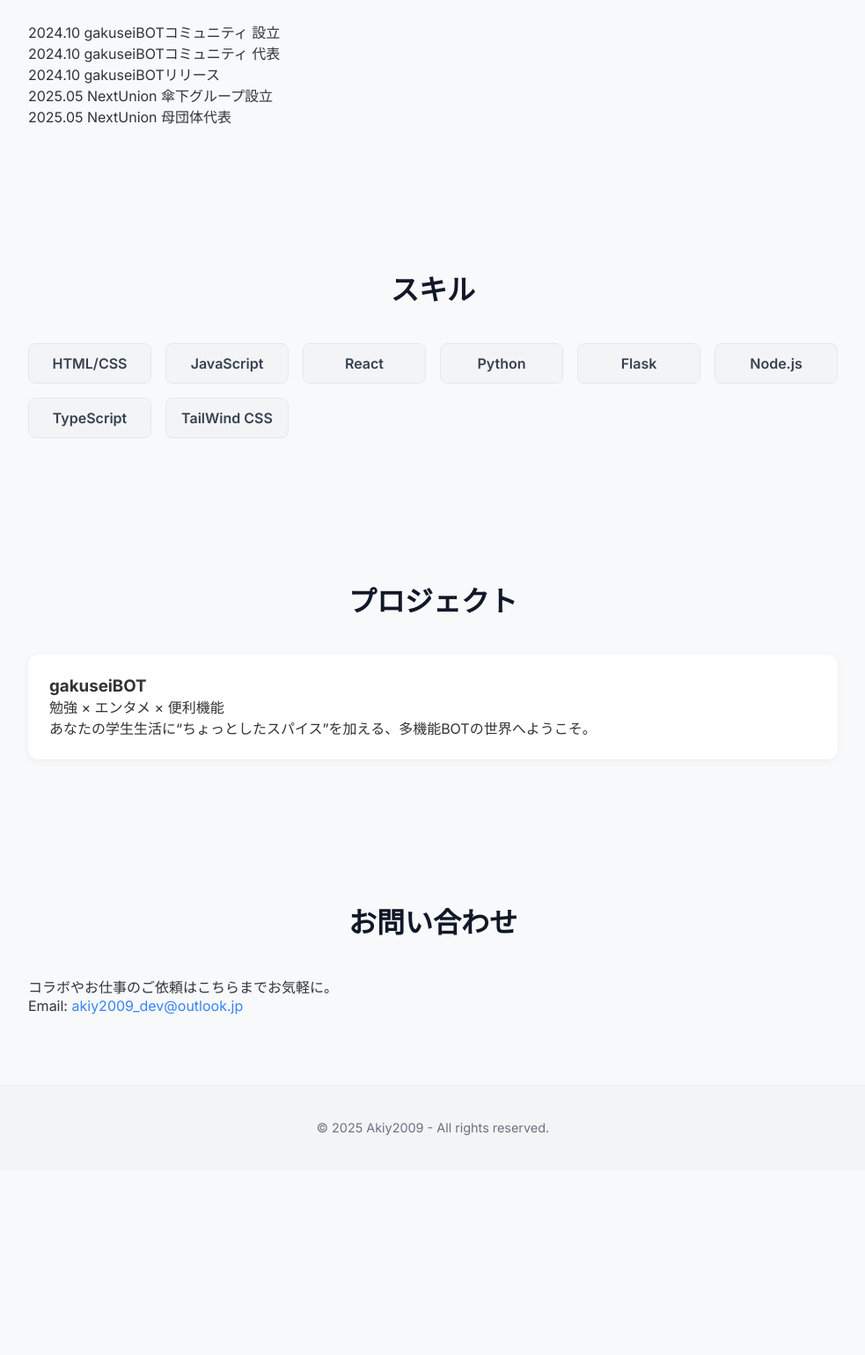
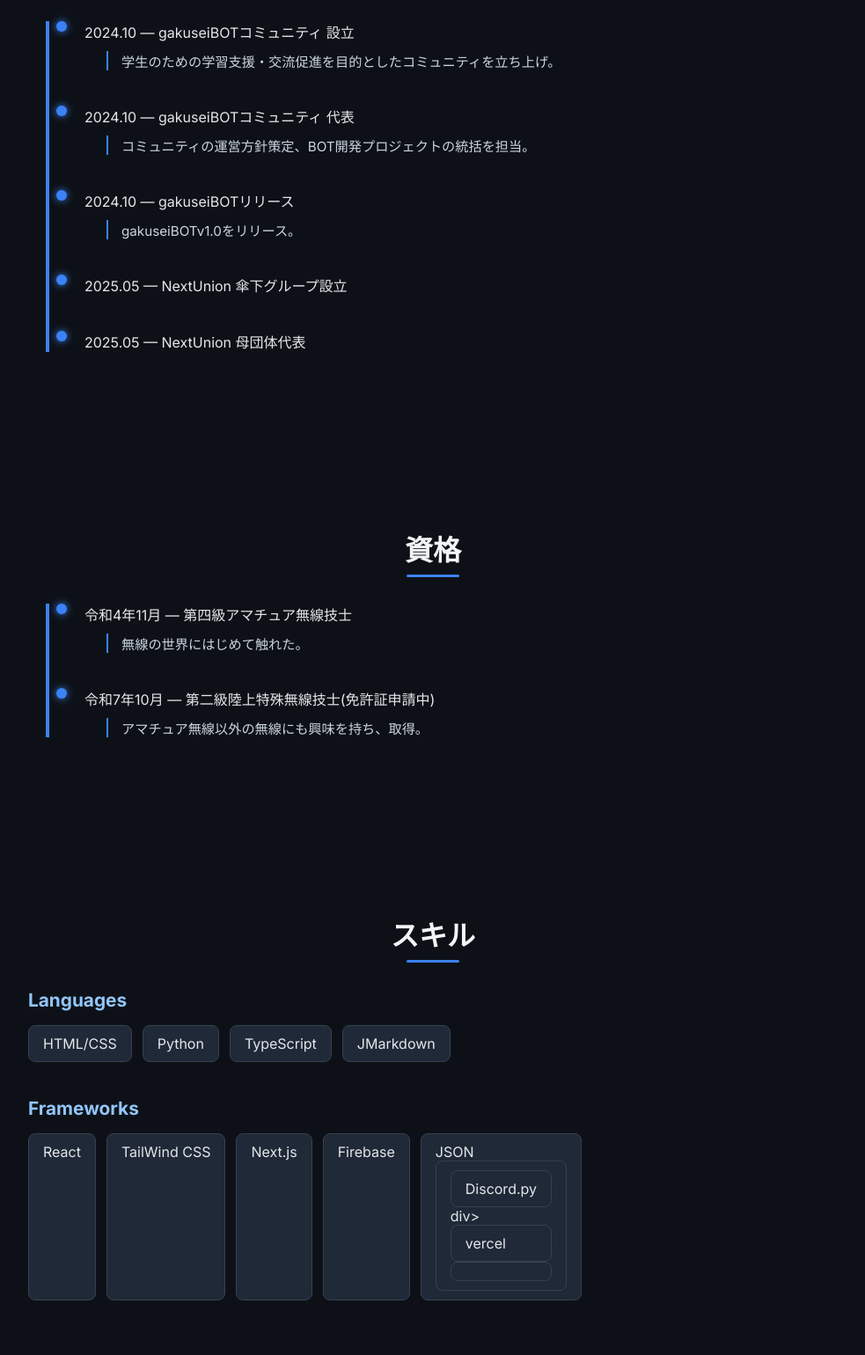
Before and after one commit to akiy2009/akiy2009.github.io, a plain HTML site: page index.html in a window 1280 px wide. Shown: the part 1260-2800 px from the top of the page at 88% size, without its empty margins (148-1131 px from the left). Before the commit the page ends 2590 px from the top, so only its background shows below. Drawn offline with nearby package versions, Linux system fonts and the light colour scheme.

Commit message:
Update index.html

```diff
--- a/index.html
+++ b/index.html
@@ -3,21 +3,18 @@
 <head>
   <meta charset="UTF-8">
   <meta name="viewport" content="width=device-width, initial-scale=1.0">
-  <meta name="description" content="このページはAkiy2009の自己紹介サイトです。学生としての活動やスキル、プロジェクトを紹介しています。">
-  <title>Akiy2009の自己紹介サイト</title>
+  <title>Akiy2009 | Portfolio</title>
   <link href="https://fonts.googleapis.com/css2?family=Inter:wght@400;600;700&display=swap" rel="stylesheet">
-  <script src="https://unpkg.com/aos@2.3.4/dist/aos.js"></script>
   <link href="https://unpkg.com/aos@2.3.4/dist/aos.css" rel="stylesheet">
   <style>
-    * {
-      margin: 0; padding: 0; box-sizing: border-box;
-    }
+    * { margin: 0; padding: 0; box-sizing: border-box; }
     body {
       font-family: 'Inter', sans-serif;
-      background-color: #f7f9fb;
-      color: #333;
+      background: #0d1117;
+      color: #e5e7eb;
       scroll-behavior: smooth;
     }
+
     header {
       height: 100vh;
       display: flex;
@@ -25,126 +22,266 @@
       align-items: center;
       flex-direction: column;
       text-align: center;
-      background: #ffffff;
-      padding: 0 20px;
     }
+
     header h1 {
       font-size: 3.5rem;
       font-weight: 700;
-      color: #111827;
+      color: #ffffff;
     }
-    header p {
-      font-size: 1.25rem;
-      color: #6b7280;
+
+    .typing {
+      font-size: 1.2rem;
+      color: #9ca3af;
       margin-top: 1rem;
+      border-right: 2px solid #9ca3af;
+      white-space: nowrap;
+      overflow: hidden;
+      width: 0;
+      animation: typing 4s steps(30, end) forwards, blink 1s infinite;
     }
-    .section {
+
+    @keyframes typing { from { width: 0 } to { width: 20em } }
+    @keyframes blink { 50% { border-color: transparent } }
+
+    section {
       padding: 80px 20px;
       max-width: 960px;
       margin: auto;
     }
+
     h2 {
       font-size: 2rem;
       font-weight: 600;
       text-align: center;
       margin-bottom: 40px;
-      color: #111827;
+      color: #f3f4f6;
+      position: relative;
+    }
+
+    h2::after {
+      content: "";
+      position: absolute;
+      bottom: -10px;
+      left: 50%;
+      transform: translateX(-50%);
+      width: 60px;
+      height: 3px;
+      background: #3b82f6;
+      border-radius: 2px;
+    }
+
+    /* 経歴・資格タイムライン */
+    .timeline {
+      position: relative;
+      margin-left: 20px;
+      padding-left: 20px;
+      border-left: 4px solid #3b82f6;
+    }
+
+    .timeline-item {
+      position: relative;
+      margin-bottom: 40px;
+      padding-left: 20px;
+    }
+
+    .timeline-item::before {
+      content: "";
+      position: absolute;
+      left: -12px;
+      top: 0;
+      width: 12px;
+      height: 12px;
+      background: #3b82f6;
+      border-radius: 50%;
+      box-shadow: 0 0 8px #3b82f6;
+    }
+
+    .timeline-detail {
+      margin-top: 10px;
+      margin-left: 25px;
+      border-left: 2px solid #3b82f6;
+      padding-left: 15px;
+      color: #cbd5e1;
+      font-size: 0.95rem;
+    }
+
+    /* スキルカテゴリ */
+    .skills-category { margin-bottom: 40px; }
+    .skills-category h3 {
+      font-size: 1.3rem;
+      color: #93c5fd;
+      margin-bottom: 16px;
     }
     .skills-list {
-      display: grid;
-      grid-template-columns: repeat(auto-fit, minmax(120px, 1fr));
-      gap: 16px;
+      display: flex;
+      flex-wrap: wrap;
+      gap: 12px;
     }
     .skills-list div {
-      background: #f3f4f6;
-      padding: 12px;
+      background: #1f2937;
+      border: 1px solid #374151;
+      padding: 10px 16px;
       border-radius: 8px;
-      text-align: center;
-      font-weight: 600;
-      color: #374151;
-      border: 1px solid #e5e7eb;
       transition: all 0.3s ease;
     }
     .skills-list div:hover {
-      background: #e5e7eb;
+      background: #2563eb;
+      color: #fff;
+      transform: translateY(-3px);
+      box-shadow: 0 4px 12px rgba(37, 99, 235, 0.4);
     }
+
+    /* プロジェクトカード */
     .projects {
       display: grid;
       grid-template-columns: repeat(auto-fit, minmax(280px, 1fr));
       gap: 24px;
     }
     .project-card {
-      background: #ffffff;
+      background: #111827;
+      border: 1px solid #1f2937;
       padding: 24px;
       border-radius: 12px;
-      box-shadow: 0 2px 8px rgba(0, 0, 0, 0.05);
       transition: transform 0.3s ease, box-shadow 0.3s ease;
     }
     .project-card:hover {
-      transform: translateY(-5px);
-      box-shadow: 0 8px 24px rgba(0, 0, 0, 0.1);
+      transform: translateY(-6px);
+      box-shadow: 0 10px 24px rgba(37, 99, 235, 0.2);
     }
+    .project-card a {
+      color: inherit;
+      text-decoration: none;
+      display: block;
+      height: 100%;
+      width: 100%;
+    }
+
     footer {
       text-align: center;
       padding: 40px 20px;
-      background-color: #f3f4f6;
+      background-color: #111827;
       font-size: 0.9rem;
-      color: #6b7280;
+      color: #9ca3af;
     }
-    a {
-      color: #3b82f6;
-      text-decoration: none;
-    }
-    a:hover {
-      text-decoration: underline;
-    }
+
+    a { color: #60a5fa; text-decoration: none; }
+    a:hover { text-decoration: underline; }
   </style>
 </head>
 <body>
+
   <header>
     <h1>Akiy2009</h1>
-    <p>Full Stack Engineer | Creative Developer</p>
+    <p class="typing">Full Stack Engineer | Creative Developer</p>
   </header>
 
-  <section class="section" data-aos="fade-up">
+  <!-- 自己紹介 -->
+  <section data-aos="fade-up">
     <h2>自己紹介</h2>
-    <p>私は学生という立場を最大限に活かし、多方面で積極的に活動しています。特に学生同士のコミュニティ形成に力を入れ、Discordなどを活用したコミュニティ運営を行っています。また、学習支援や交流促進のためのBOTを自作し、使いやすく役立つツールの提供にも取り組んでいます。</p>
+    <p>
+      私は学生という立場を最大限に活かし、多方面で積極的に活動しています。
+      特に学生同士のコミュニティ形成に力を入れ、Discordなどを活用したコミュニティ運営を行っています。
+      また、学習支援や交流促進のためのBOTを自作し、使いやすく役立つツールの提供にも取り組んでいます。
+    </p>
   </section>
 
-  <section class="section" data-aos="fade-up">
+  <!-- 経歴 -->
+  <section data-aos="fade-up">
     <h2>経歴</h2>
-    <p>2024.10 gakuseiBOTコミュニティ 設立</p>
-    <p>2024.10 gakuseiBOTコミュニティ 代表</p>
-    <p>2024.10 gakuseiBOTリリース</p>
-    <p>2025.05 NextUnion 傘下グループ設立</p>
-    <p>2025.05 NextUnion 母団体代表</p>
-  </section>
-
-  <section class="section" data-aos="fade-up">
-    <h2>スキル</h2>
-    <div class="skills-list">
-      <div>HTML/CSS</div>
-      <div>JavaScript</div>
-      <div>React</div>
-      <div>Python</div>
-      <div>Flask</div>
-      <div>Node.js</div>
-      <div>TypeScript</div>
-      <div>TailWind CSS</div>
+    <div class="timeline">
+      <div class="timeline-item">
+        <p>2024.10 — gakuseiBOTコミュニティ 設立</p>
+        <div class="timeline-detail">
+          学生のための学習支援・交流促進を目的としたコミュニティを立ち上げ。
+        </div>
+      </div>
+      <div class="timeline-item">
+        <p>2024.10 — gakuseiBOTコミュニティ 代表</p>
+        <div class="timeline-detail">
+          コミュニティの運営方針策定、BOT開発プロジェクトの統括を担当。
+        </div>
+      </div>
+      <div class="timeline-item">
+        <p>2024.10 — gakuseiBOTリリース</p>
+        <div class="timeline-detail">
+          gakuseiBOTv1.0をリリース。
+        </div>
+      </div>
+      <div class="timeline-item">
+        <p>2025.05 — NextUnion 傘下グループ設立</p>
+      </div>
+      <div class="timeline-item">
+        <p>2025.05 — NextUnion 母団体代表</p>
+        <div class="timeline-detail">
+        </div>
+      </div>
     </div>
   </section>
 
-  <section class="section" data-aos="fade-up">
+  <!-- 資格 -->
+  <section data-aos="fade-up">
+    <h2>資格</h2>
+    <div class="timeline">
+      <div class="timeline-item">
+        <p>令和4年11月 — 第四級アマチュア無線技士</p>
+        <div class="timeline-detail">
+          無線の世界にはじめて触れた。
+        </div>
+      </div>
+      <div class="timeline-item">
+        <p>令和7年10月 — 第二級陸上特殊無線技士(免許証申請中)</p>
+        <div class="timeline-detail">
+          アマチュア無線以外の無線にも興味を持ち、取得。
+        </div>
+      </div>
+    </div>
+  </section>
+
+  <!-- スキル -->
+  <section data-aos="fade-up">
+    <h2>スキル</h2>
+
+    <div class="skills-category">
+      <h3>Languages</h3>
+      <div class="skills-list">
+        <div>HTML/CSS</div>
+        <div>Python</div>
+        <div>TypeScript</div>
+        <div>JMarkdown</div>
+      </div>
+    </div>
+
+    <div class="skills-category">
+      <h3>Frameworks</h3>
+      <div class="skills-list">
+        <div>React</div>
+        <div>TailWind CSS</div>
+        <div>Next.js</div>
+        <div>Firebase</div>
+        <div>JSON<div>
+        <div>Discord.py</div>div>
+        <div>vercel</div>
+        <div>
+    </div>
+  </section>
+
+  <!-- プロジェクト -->
+  <section data-aos="fade-up">
     <h2>プロジェクト</h2>
     <div class="projects">
       <div class="project-card">
-        <h3>gakuseiBOT</h3>
-        <p>勉強 × エンタメ × 便利機能</p>
-        <p>あなたの学生生活に“ちょっとしたスパイス”を加える、多機能BOTの世界へようこそ。</p>
+        <a href="https://example.com/gakuseiBOT" target="_blank">
+          <h3>gakuseiBOT</h3>
+          <p>勉強 × エンタメ × 便利機能</p>
+          <p>あなたの学生生活に“ちょっとしたスパイス”を加える、多機能BOTの世界へようこそ。</p>
+        </a>
       </div>
+    </div>
   </section>
 
-  <section class="section" data-aos="fade-up">
+  <!-- お問い合わせ -->
+  <section data-aos="fade-up">
     <h2>お問い合わせ</h2>
     <p>コラボやお仕事のご依頼はこちらまでお気軽に。</p>
     <p>Email: <a href="mailto:akiy2009_dev@outlook.jp">akiy2009_dev@outlook.jp</a></p>
@@ -154,8 +291,10 @@
     &copy; 2025 Akiy2009 - All rights reserved.
   </footer>
 
+  <script src="https://unpkg.com/aos@2.3.4/dist/aos.js"></script>
   <script>
     AOS.init();
   </script>
+
 </body>
 </html>
```
